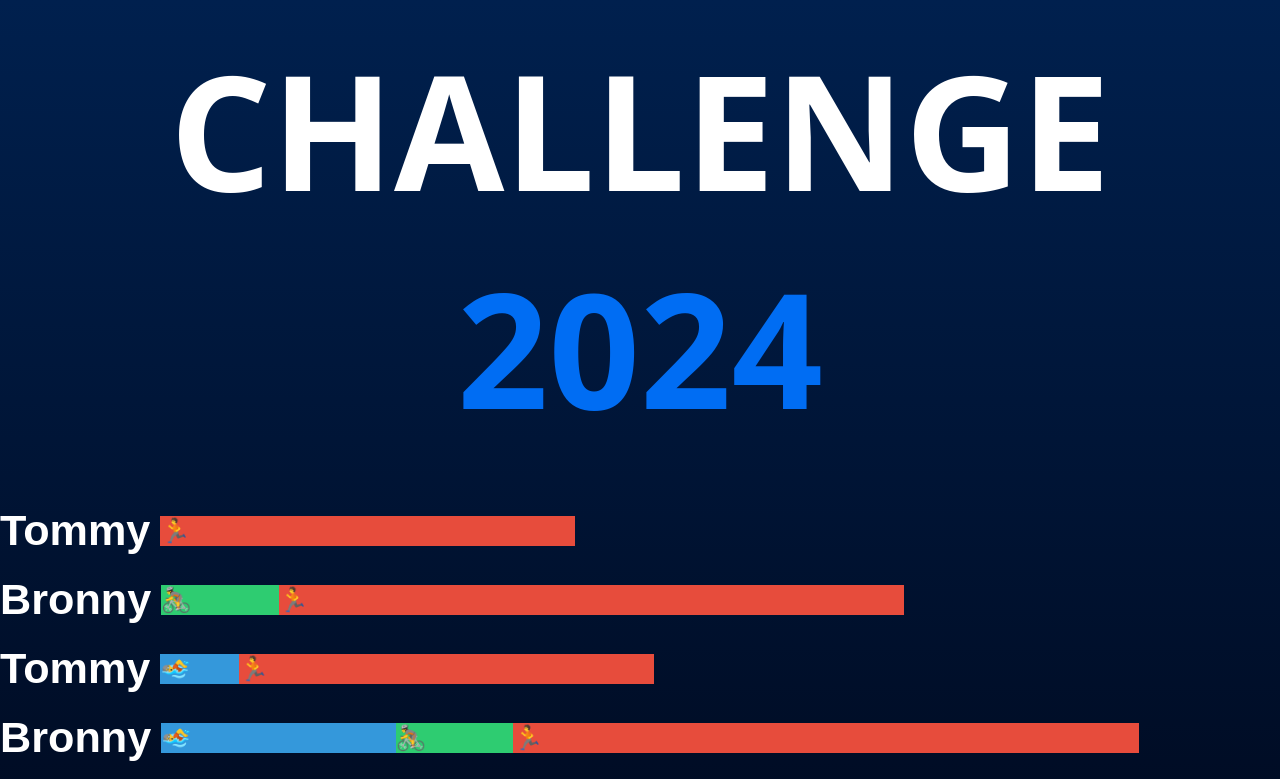
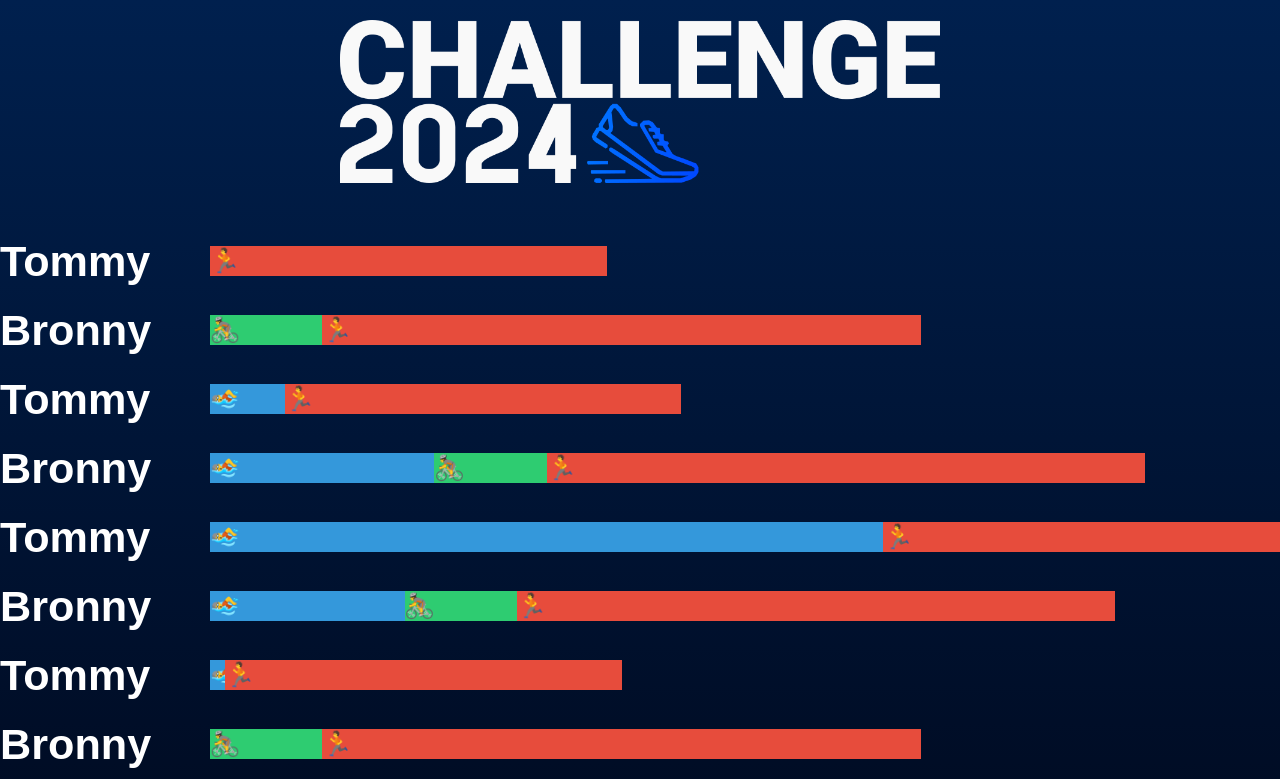
Before and after one commit to jeroen-van-braeckel/KMChallenge2024, a plain HTML site: page index.html in a window 1280 px wide. Shown: the top 779 px of the page. Drawn offline with Linux system fonts and the light colour scheme; a small style sheet from the web is missing.

Commit message:
name length ok

```diff
--- a/index.html
+++ b/index.html
@@ -26,21 +26,10 @@
       margin-bottom: 50px;
     }
 
-    .challenge-text {
-      font-family: system-ui;
-      font-size: 10em;
-      font-weight: bold;
-      margin: 0;
-      display: inline-block;
-    }
-
-    .year-text {
-      font-family: system-ui;
-      font-size: 10em;
-      font-weight: bold;
-      margin: 0;
-      display: inline-block;
-      color: rgb(0, 109, 243);
+    .logo {
+      width: 100%; /* Make the logo take up the full width */
+      max-width: 600px; /* Set a maximum width for the logo */
+      height: auto; /* Maintain the aspect ratio */
     }
 
     .scoreboard {
@@ -63,7 +52,10 @@
       font-weight: bold;
       margin-right: 10px;
       font-size: 2.7em;
-      margin-left: 0; /* Move names all the way to the left */
+      margin-left: 0;
+      width: 200px;
+      overflow: hidden;
+      white-space: nowrap;
     }
 
     .histogram {
@@ -74,19 +66,19 @@
 
     .bar-container {
       flex-grow: 1;
-  margin-left: 0; /* Adjusted margin to start bars at the same x-position */
+      margin-left: 0;
       position: relative;
     }
 
     .bar {
       height: 30px;
-  position: relative; /* Added relative positioning to the bars */
+      position: relative;
     }
 
     .icon {
       position: absolute;
       top: 50%;
-  left: 0; /* Adjusted left position for icons */
+      left: 0;
       transform: translate(0, -50%);
       font-size: 1.5em;
     }
@@ -99,8 +91,7 @@
 </head>
 <body>
   <div class="header">
-    <div class="challenge-text">CHALLENGE</div>
-    <div class="year-text">2024</div>
+    <img src="LOGO.png" alt="Logo" class="logo">
   </div>
   <div class="scoreboard" id="scoreboard"></div>
   <script src="script.js"></script>
```
Lines whose indentation alone changed are shown as unchanged.
